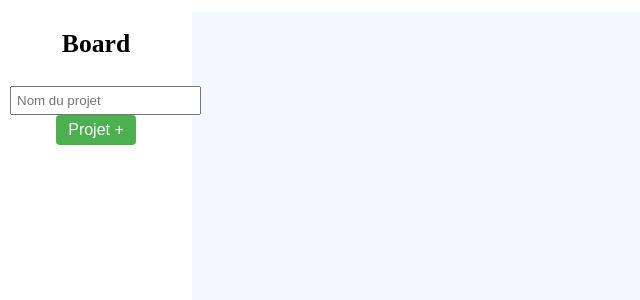
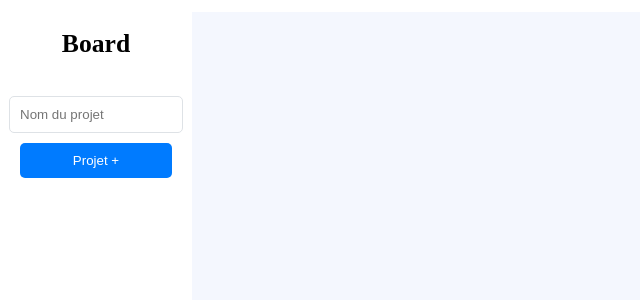
Before and after one commit to GoodMorning46/Notes, a React (Create React App) app: page / in a window 1280 px wide. Shown: the top 300 px of the page, without its empty margins (0-640 px from the left). Built offline with nearby package versions, Linux system fonts and the light colour scheme.

Commit message:
Nouveau design d'ajout d'un projet

```diff
--- a/src/App.css
+++ b/src/App.css
@@ -38,30 +38,43 @@
 }
 
 .Project_Creation {
-  text-align: center;
-  padding: 10px;
+  padding: 20px;
+  border-radius: 10px;
+  display: flex;
+  flex-direction: column;
+  align-items: center;
+  margin-bottom: 20px;
 }
 
 .Project_Creation input {
-  padding: 5px;
-  margin-right: 5px;
+  width: 100%;
+  padding: 10px;
+  border: 1px solid #dee2e6;
+  border-radius: 5px;
+  margin-bottom: 10px; /* Espace entre le champ de saisie et le bouton */
+  outline: none;
+  transition: all 0.2s ease-in-out;
+}
+
+.Project_Creation input:focus {
+  border-color: #007bff;
+  box-shadow: 0 0 0 2px rgba(0, 123, 255, 0.25);
 }
 
 .Project_Creation button {
-  padding: 6px 12px;
-  background-color: #4CAF50; /* Couleur verte */
+  width: 100%;
+  padding: 10px 15px;
+  background-color: #007bff;
   color: white;
   border: none;
-  border-radius: 4px;
+  border-radius: 5px;
   cursor: pointer;
-  font-size: 1em;
-  transition: background-color 0.3s;
+  transition: background-color 0.2s ease-in-out;
 }
 
 .Project_Creation button:hover {
-  background-color: #45a049; /* Couleur un peu plus foncée au survol */
+  background-color: #0056b3;
 }
-
 
 .Projects_List {
   padding: 10px;
```
Also changed, not shown: src/App.js (indentation only).
